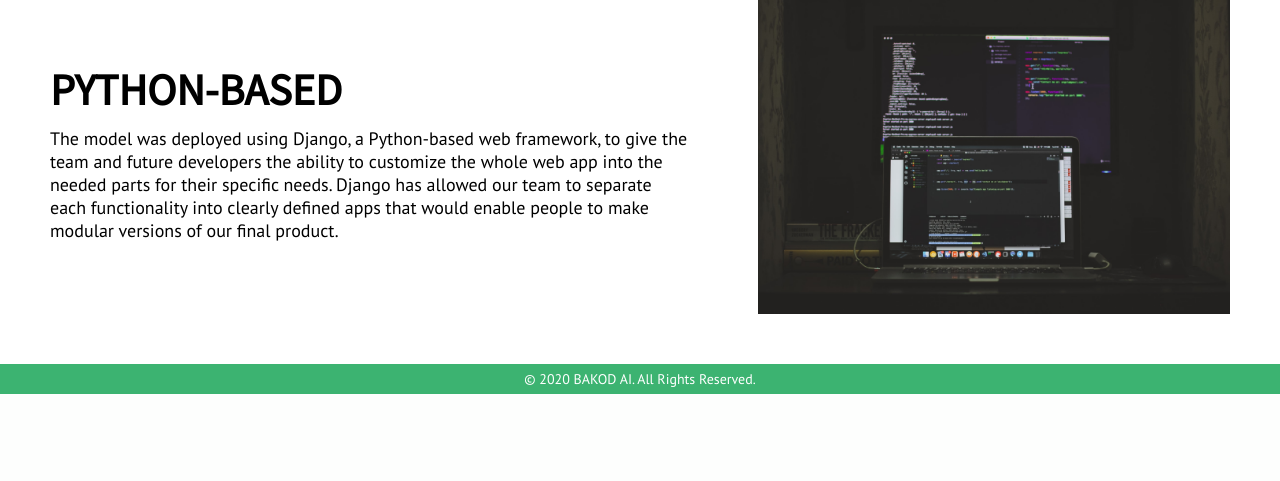
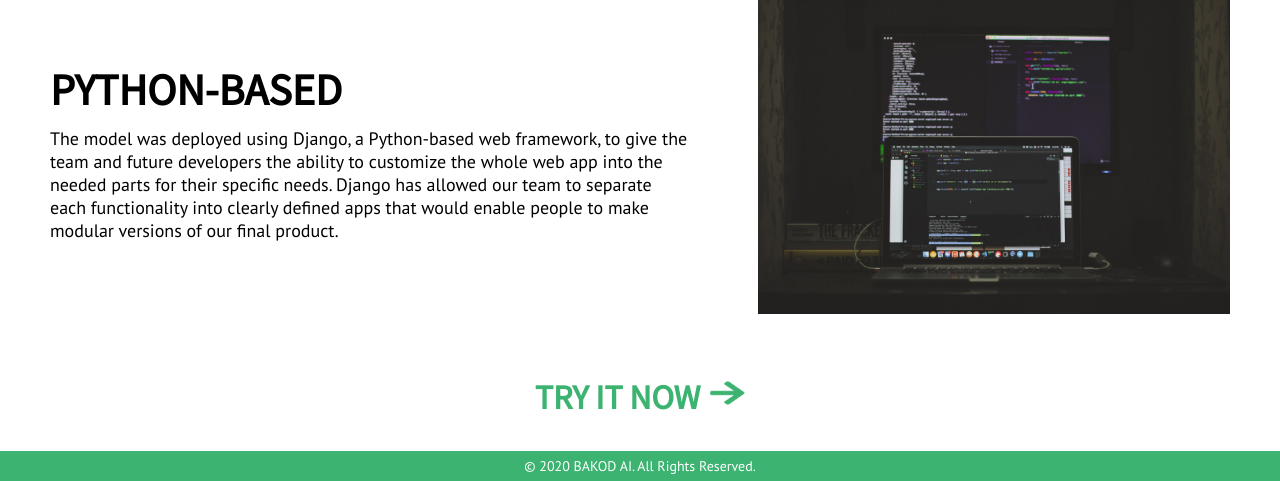
Before and after one commit to alswang18/BakodAI, a Django app: page / in a window 1280 px wide. Shown: the part 3267-3748 px from the top of the page. Before the commit the page ends 3661 px from the top, so only its background shows below. Run offline with Django 3.2, Linux system fonts and the light colour scheme; some libraries are stand-ins or nearby versions.

Commit message:
added button

```diff
--- a/bakod/landing/static/styles.css
+++ b/bakod/landing/static/styles.css
@@ -320,6 +320,41 @@ nav {
     margin: 0 auto;
 }
 
+.call-to-action {
+    display: flex;
+    justify-content: center;
+    align-items: center;
+    margin-bottom: 30px
+}
+
+.try {
+    display: flex;
+    justify-content: center;
+    align-items: center;
+}
+
+.try:hover {
+    text-decoration: none;
+}
+
+.try h3 {
+    font-family: "Source Sans Pro";
+    font-weight: bold;
+    font-size: 34px;
+    line-height: 80%;
+    color: #3CB371;
+    margin-right: 10px;
+}
+
+.try h3:hover {
+    margin-right: 20px;
+}
+
+.try img {
+    width: 35px;
+}
+
+
 footer {
     display: flex;
     justify-content: center;
@@ -492,6 +527,13 @@ footer p {
         line-height: 19px;
     }
 
+    .call-to-action h3 {
+        font-size: 24px;
+    }
+
+    .call-to-action img {
+        width: 25px;
+    }
 }
 
 @media screen and (max-width: 350px) {
--- a/bakod/templates/index.html
+++ b/bakod/templates/index.html
@@ -113,4 +113,11 @@
         <img src="{% static 'images/safar-safarov-LKsHwgzyk7c-unsplash 1.png' %}" alt="code">
     </div>
 
+    <div class="call-to-action">
+        <a href="{% url 'imageupload' %}" class="try" >
+            <h3>TRY IT NOW</h3>
+            <img src="{% static 'images/Vector.png' %}" alt="next">
+        </a>
+    </div>
+
 {% endblock %}
```
Also changed, not shown: bakod/landing/static/images/Vector.png (added).
